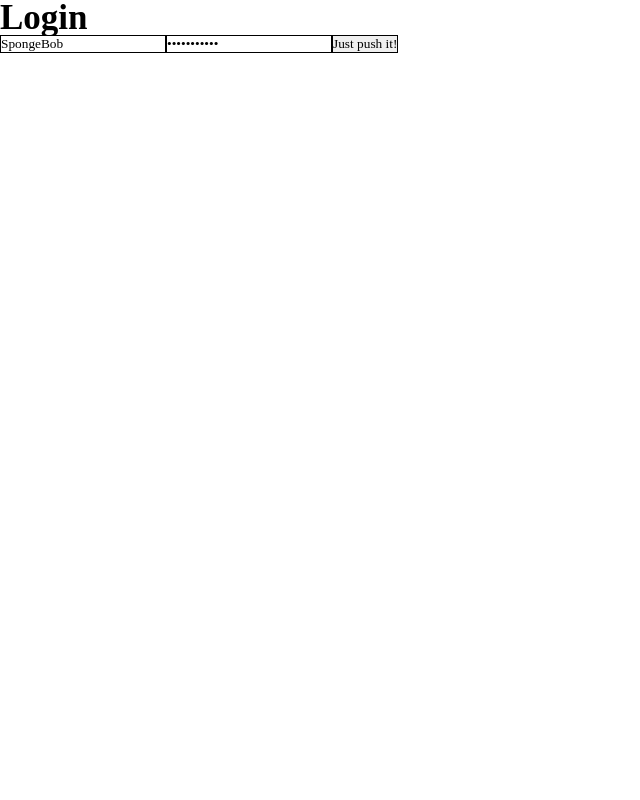
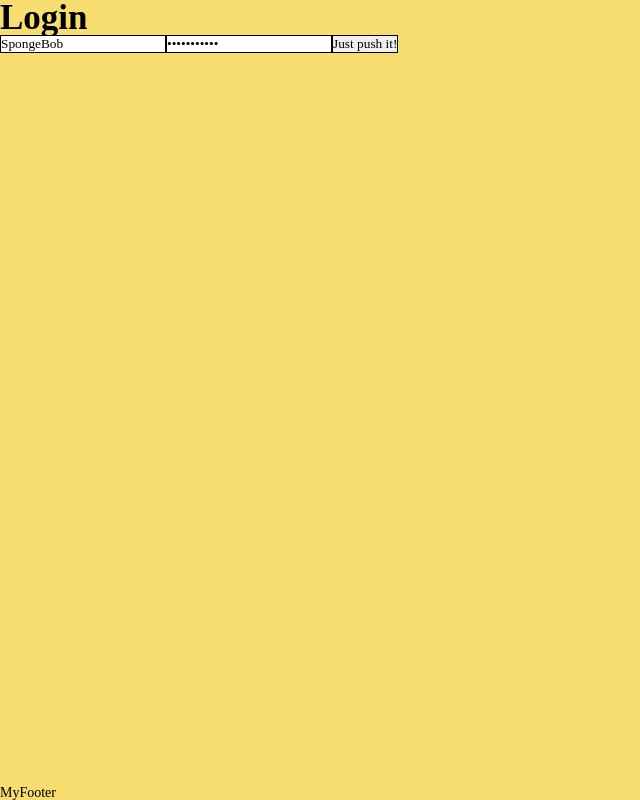
Before and after one commit to relhfox/rustle_demo, a React (Create React App) app: page / in a window 1280 px wide. Shown: the whole page, without its empty margins (0-640 px from the left). Built offline with nearby package versions, Linux system fonts and the light colour scheme.

Commit message:
Footer added

```diff
--- a/src/App.js
+++ b/src/App.js
@@ -2,8 +2,9 @@ import React, { useState, useEffect } from 'react'
 import { BrowserRouter } from 'react-router-dom'
 import { AuthContext } from './context'
 import './styles/App.css'
-import NavBar from './components/NavBar'
 import MyRouter from './components/MyRouter'
+import MyHeader from './components/MyHeader'
+import MyFooter from './components/MyFooter'
 
 function App() {
 
@@ -19,11 +20,15 @@ function App() {
         <AuthContext.Provider value={{isAuth, setIsAuth}}>
             <BrowserRouter>
 
-                <NavBar />
+                <MyHeader />
 
-                <div className='container'>
-                    <MyRouter />
+                <div className='main'>
+                    <div className='container'>
+                        <MyRouter />
+                    </div>
                 </div>
+
+                <MyFooter />
 
             </BrowserRouter>
         </AuthContext.Provider>
--- /dev/null
+++ b/src/components/MyFooter.jsx
@@ -0,0 +1,9 @@
+const MyFooter = () => {
+    return (
+        <footer className="footer">
+            MyFooter
+        </footer>
+    )
+}
+
+export default MyFooter
--- /dev/null
+++ b/src/components/MyHeader.jsx
@@ -0,0 +1,26 @@
+import { useContext } from "react"
+import { AuthContext } from "../context"
+import MyButton from "./UI/button/MyButton"
+
+const MyHeader = () => {
+    const {isAuth, setIsAuth} = useContext(AuthContext)
+
+    const logout = () => {
+        setIsAuth(false)
+        localStorage.removeItem('auth')
+    }
+
+    return (
+        <header className="header">
+            <div className="logout">
+                {isAuth &&
+                    <MyButton onClick={logout}>
+                        Logout
+                    </MyButton>
+                }
+            </div>
+        </header>
+    )
+}
+
+export default MyHeader
--- a/src/components/NavBar.jsx
+++ /dev/null
@@ -1,24 +0,0 @@
-import { useContext } from "react"
-import { AuthContext } from "../context"
-import MyButton from "./UI/button/MyButton"
-
-const NavBar = () => {
-    const {isAuth, setIsAuth} = useContext(AuthContext)
-
-    const logout = () => {
-        setIsAuth(false)
-        localStorage.removeItem('auth')
-    }
-
-    return (
-        <div>
-            {isAuth &&
-                <MyButton onClick={logout}>
-                    Logout
-                </MyButton>
-            }
-        </div>
-    )
-}
-
-export default NavBar
--- a/src/styles/App.css
+++ b/src/styles/App.css
@@ -16,6 +16,9 @@ h1,h2,h3,h4,h5,h6{font-size:inherit;font-weight:inherit;}
 
 #root {
     display: flex;
+    flex-direction: column;
+    min-height: 100%;
+    background: #F7DC6F;
 }
 
 h1 {
@@ -26,6 +29,10 @@ h1 {
 h2 {
     font-size: 25px;
     font-weight: bold;
+}
+
+.main {
+    flex: 1 1 auto;
 }
 
 .container {
```
